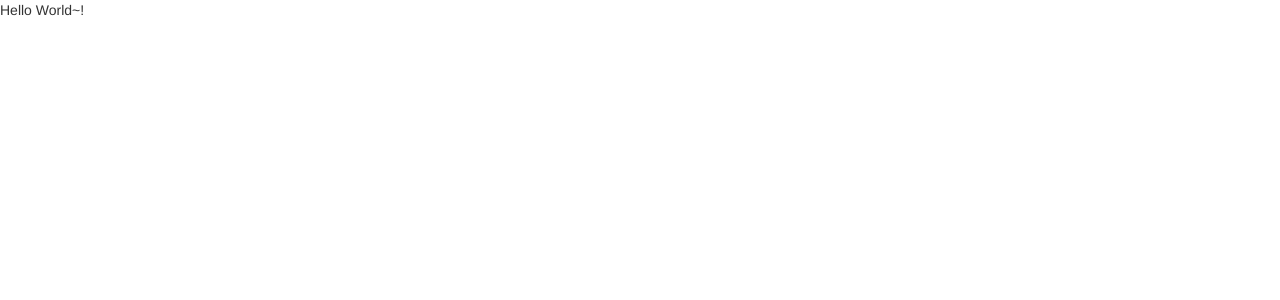
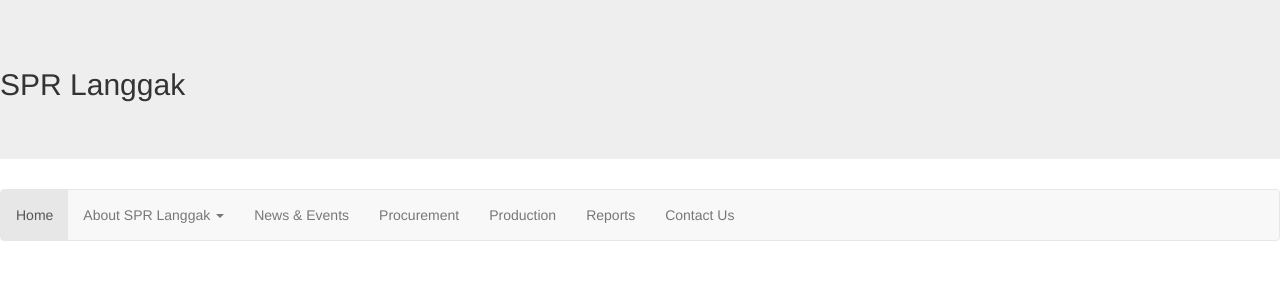
Before and after one commit to arif-lukman/webdev, a PHP site: page / in a window 1280 px wide. Before the commit the part shown is almost empty. Shown: the top 300 px of the page. Run offline with PHP 8.4, Linux system fonts and the light colour scheme; some libraries are stand-ins or nearby versions.

Commit message:
site title & navigation pane

```diff
--- a/index.php
+++ b/index.php
@@ -1,6 +1,7 @@
 <!doctype html>
 <html>
 	<head>
+		<title>SPR Langgak</title>
 		<!-- Latest compiled and minified CSS -->
 		<link rel="stylesheet" href="https://maxcdn.bootstrapcdn.com/bootstrap/3.3.7/css/bootstrap.min.css">
 
@@ -12,7 +13,31 @@
 	</head>
 
 	<body>
-		Hello World~!
+		<div class="jumbotron">
+			<h2>SPR Langgak</h2>
+		</div>
+		<nav class="navbar navbar-default">
+			<ul class="nav navbar-nav">
+			<li class="active"><a href="#">Home</a></li>
+			<li class="dropdown">
+				<a class="dropdown-toggle" data-toggle="dropdown" href="#">About SPR Langgak
+				<span class="caret"></span></a>
+				<ul class="dropdown-menu">
+					<li><a href="#">Profile</a></li>
+					<li><a href="#">Executive Summary</a></li>
+					<li><a href="#">Vision & Mission</a></li>
+					<li><a href="#">Langgak Field</a></li>
+					<li><a href="#">Message From Director</a></li>
+					<li><a href="#">Onboard Manager</a></li>
+				</ul>
+			</li>
+			<li><a href="#">News & Events</a></li>
+			<li><a href="#">Procurement</a></li>
+			<li><a href="#">Production</a></li>
+			<li><a href="#">Reports</a></li>
+			<li><a href="#">Contact Us</a></li>
+			</ul>
+		</nav>
 	</body>
 
 </html>
```
